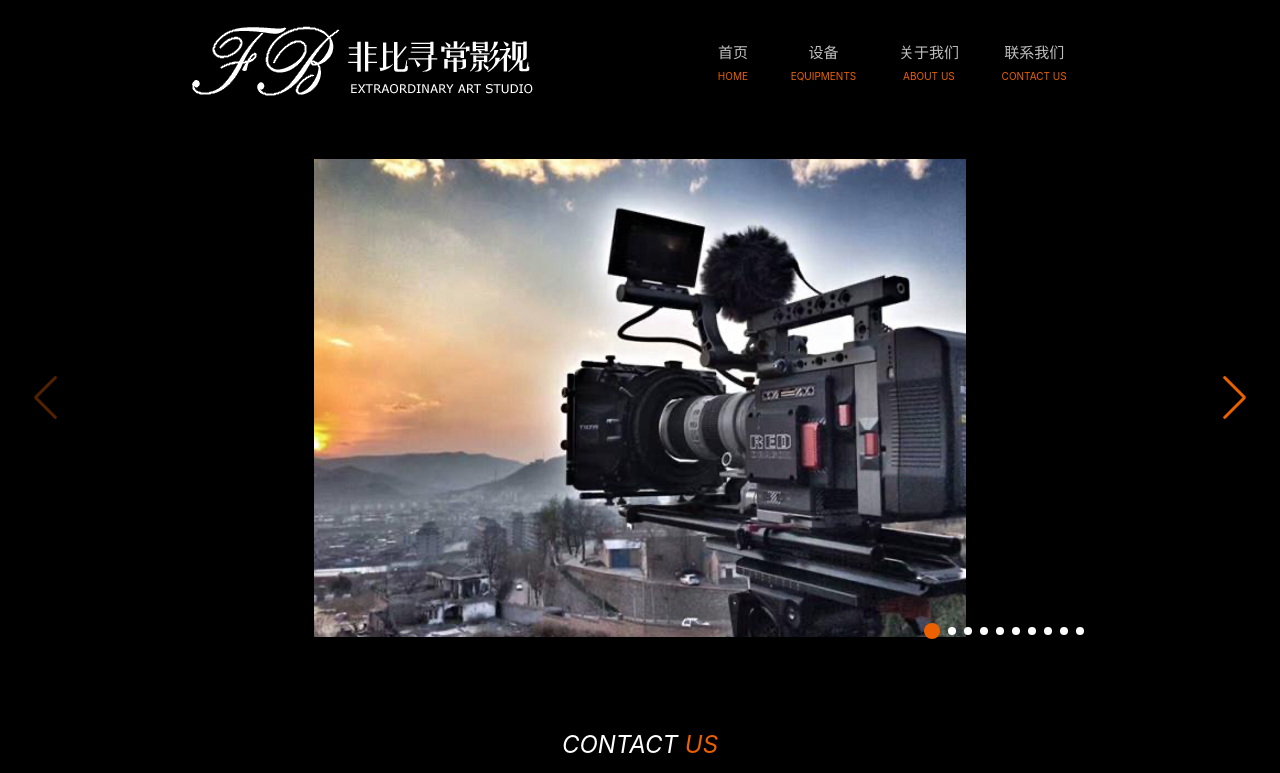
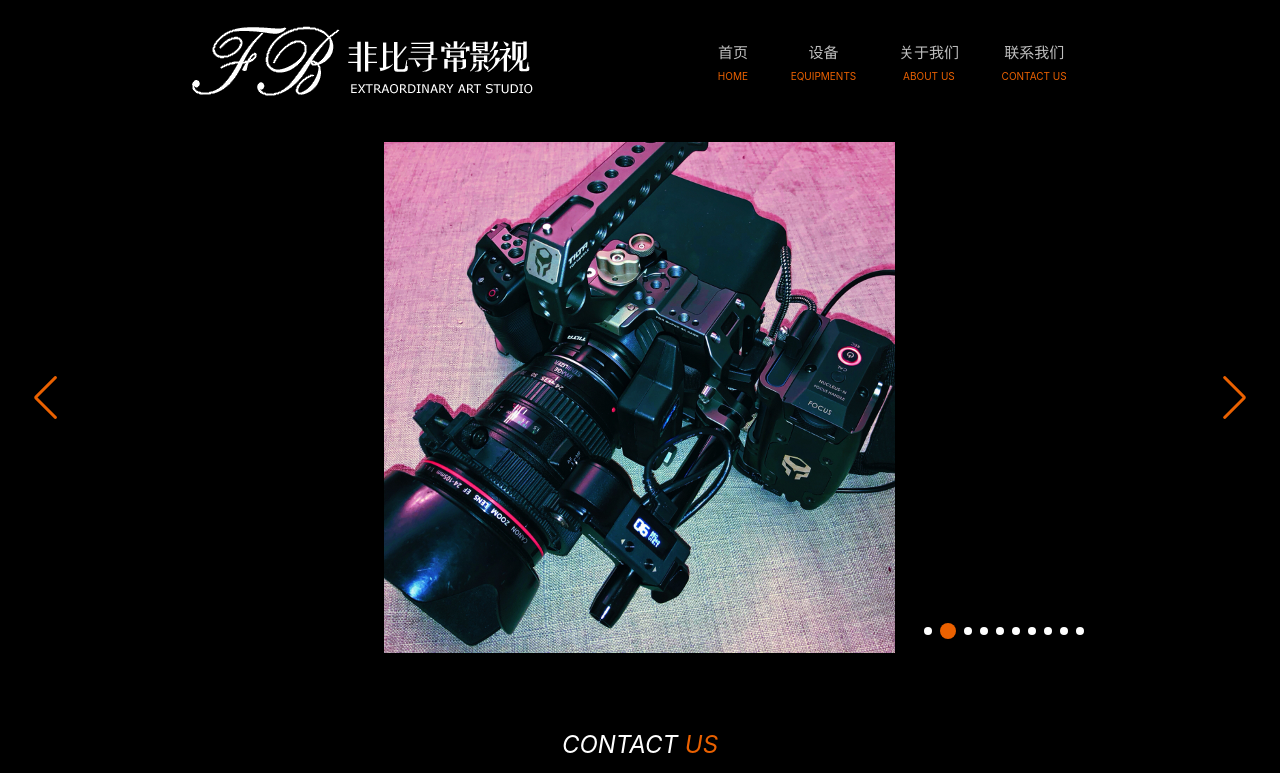
Before and after one commit to baweiji/film, a Next.js app: page /devices in a window 1280 px wide. Shown: the top 773 px of the page. Built offline with nearby package versions, Linux system fonts and the light colour scheme.

Commit message:
fix: update devices auto play

```diff
--- a/pages/devices.js
+++ b/pages/devices.js
@@ -56,11 +56,11 @@ const Home = (props) => {
       <Swiper
         width={width}
         height={slideHeight}
-        // autoplay={{ delay: 5000, disableOnInteraction: false }}
+        autoplay={{ delay: 5000, disableOnInteraction: false }}
         navigation
         pagination={{ clickable: true }}
-        onSlideChange={() => console.log('slide change')}
-        onSwiper={(swiper) => console.log(swiper)}
+        // onSlideChange={() => console.log('slide change')}
+        // onSwiper={(swiper) => console.log(swiper)}
       >
         {Slides(slideHeight)}
       </Swiper>
```
